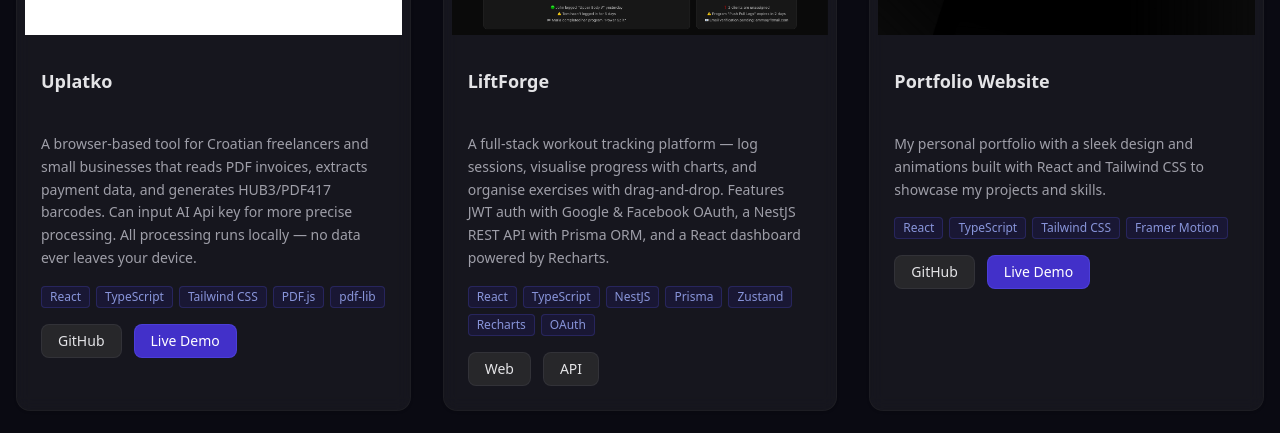
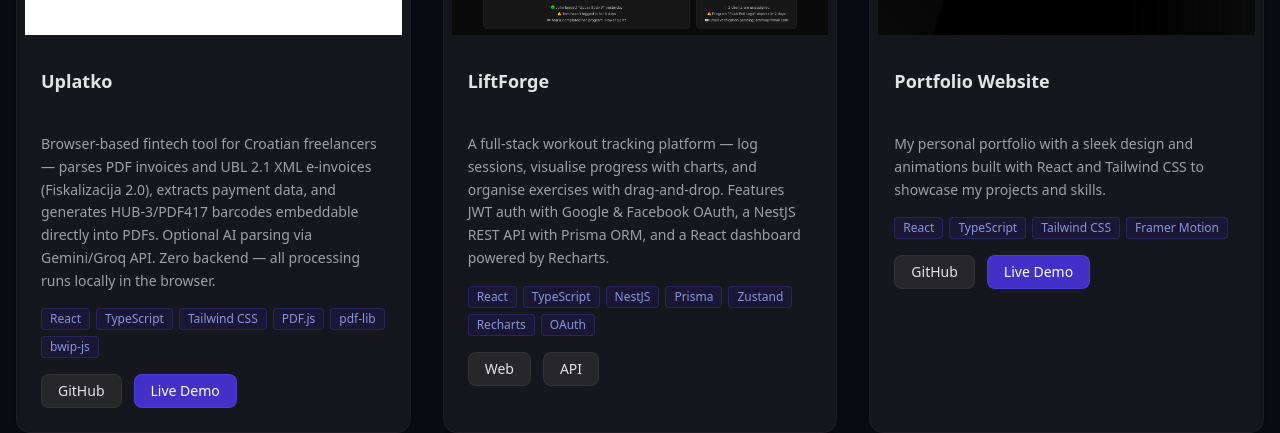
Before and after one commit to MarioZitko/MarioZitko.github.io, a React (Vite) app: page / in a window 1280 px wide. Shown: the part 2880-3313 px from the top of the page. Built offline with nearby package versions, Linux system fonts and the light colour scheme.

Commit message:
Uplatko new description

```diff
--- a/src/components/Projects.tsx
+++ b/src/components/Projects.tsx
@@ -24,11 +24,18 @@
 	{
 		title: "Uplatko",
 		description:
-			"A browser-based tool for Croatian freelancers and small businesses that reads PDF invoices, extracts payment data, and generates HUB3/PDF417 barcodes. Can input AI Api key for more precise processing. All processing runs locally — no data ever leaves your device.",
+			"Browser-based fintech tool for Croatian freelancers — parses PDF invoices and UBL 2.1 XML e-invoices (Fiskalizacija 2.0), extracts payment data, and generates HUB-3/PDF417 barcodes embeddable directly into PDFs. Optional AI parsing via Gemini/Groq API. Zero backend — all processing runs locally in the browser.",
 		image: uplatkoImg,
 		github: "https://github.com/MarioZitko/uplatko",
 		demo: "https://uplatko.com",
-		technologies: ["React", "TypeScript", "Tailwind CSS", "PDF.js", "pdf-lib"],
+		technologies: [
+			"React",
+			"TypeScript",
+			"Tailwind CSS",
+			"PDF.js",
+			"pdf-lib",
+			"bwip-js",
+		],
 		category: "Full-Stack Development",
 	},
 	{
```
